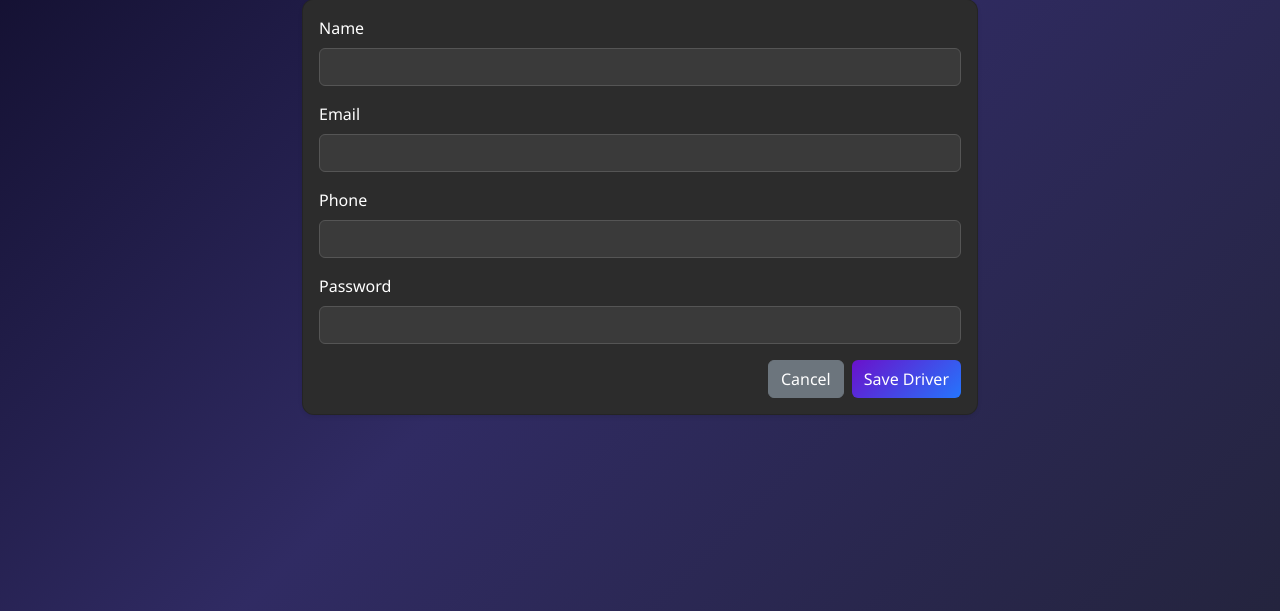
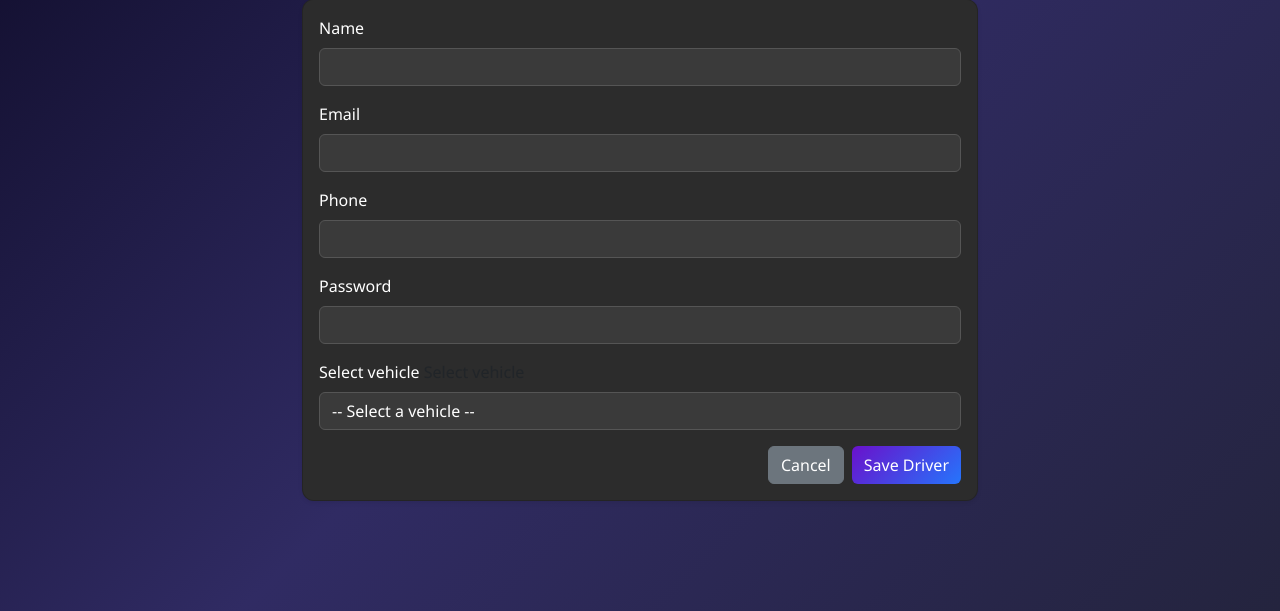
Before and after one commit to nikolashenrijskunce/PrecuPiegadesMarsrutesanasRisinajums, a Flask app: page /admin/drivers/add in a window 1280 px wide. Shown: the part 189-800 px from the top of the page. Run offline with Flask 3, Linux system fonts and the light colour scheme; data comes from the database, SQL or seed files in the repository.

Commit message:
Administratoram pievienojot autovaditaju, ari var izveleties kadu no datubaze esosajam masinam

```diff
--- a/app/routes/admin_routes.py
+++ b/app/routes/admin_routes.py
@@ -339,21 +339,27 @@ def add_driver():
         email = request.form["email"]
         phone = request.form["phone"]
         password = request.form["password"]
+        vehicle = request.form["car"]
 
         hashed_pw = bcrypt.hashpw(password.encode('utf-8'), bcrypt.gensalt())
-
 
         with sqlite3.connect("database.db", timeout=10) as conn:
             cursor = conn.cursor()
             cursor.execute("""
-                INSERT INTO drivers (name, email, phone, password)
-                VALUES (?, ?, ?, ?)
-            """, (name, email, phone, hashed_pw))
+                INSERT INTO drivers (name, email, phone, password, vehicle_id)
+                VALUES (?, ?, ?, ?, ?)
+            """, (name, email, phone, hashed_pw, vehicle))
             conn.commit()
 
         return redirect(url_for("admin.drivers"))
+    conn = get_conn()
+    cursor = conn.cursor()
 
-    return render_template("pages_admin/drivers/add_driver.html")
+    cursor.execute("SELECT vehicle_id FROM vehicles")
+    current_vehicles = cursor.fetchall()
+    conn.close()
+
+    return render_template("pages_admin/drivers/add_driver.html", current_vehicles=current_vehicles)
 
 @admin_bp.route("/vehicles/add", methods=["GET", "POST"])
 def add_vehicle():
@@ -374,7 +380,7 @@ def add_vehicle():
                 year,
                 mileage,
                 fuel_consumption,
-                technical_inspection_expiry,
+                technical_inspection_expiry
             )
             VALUES (?, ?, ?, ?, ?, ?)
         """, (
--- a/app/templates/pages_admin/drivers/add_driver.html
+++ b/app/templates/pages_admin/drivers/add_driver.html
@@ -34,6 +34,19 @@
                            style="background:#3a3a3a; color:#fff; border:1px solid #555;">
                 </div>
 
+                <div class="mb-3">
+                    <label class="form-label text-white">Select vehicle</label>
+                    <label for="exampleFormControlSelect1">Select vehicle</label>
+                    <select class="form-control" id="exampleFormControlSelect1" name="car" style="background:#3a3a3a; color:#fff; border:1px solid #555;">
+                        <option value="" selected hidden>-- Select a vehicle --</option>
+                      {% for vehicle in current_vehicles %}
+                        <option value="{{ vehicle['vehicle_id'] }}">
+                            {{ vehicle['vehicle_id'] }}
+                        </option>
+                        {% endfor %}
+                    </select>
+                </div>
+
                 <div class="d-flex justify-content-end gap-2">
                     <a href="{{ url_for('admin.drivers') }}" class="btn btn-secondary">
                         Cancel
@@ -42,6 +55,7 @@
                         Save Driver
                     </button>
                 </div>
+
             </form>
 
         </div>
```
